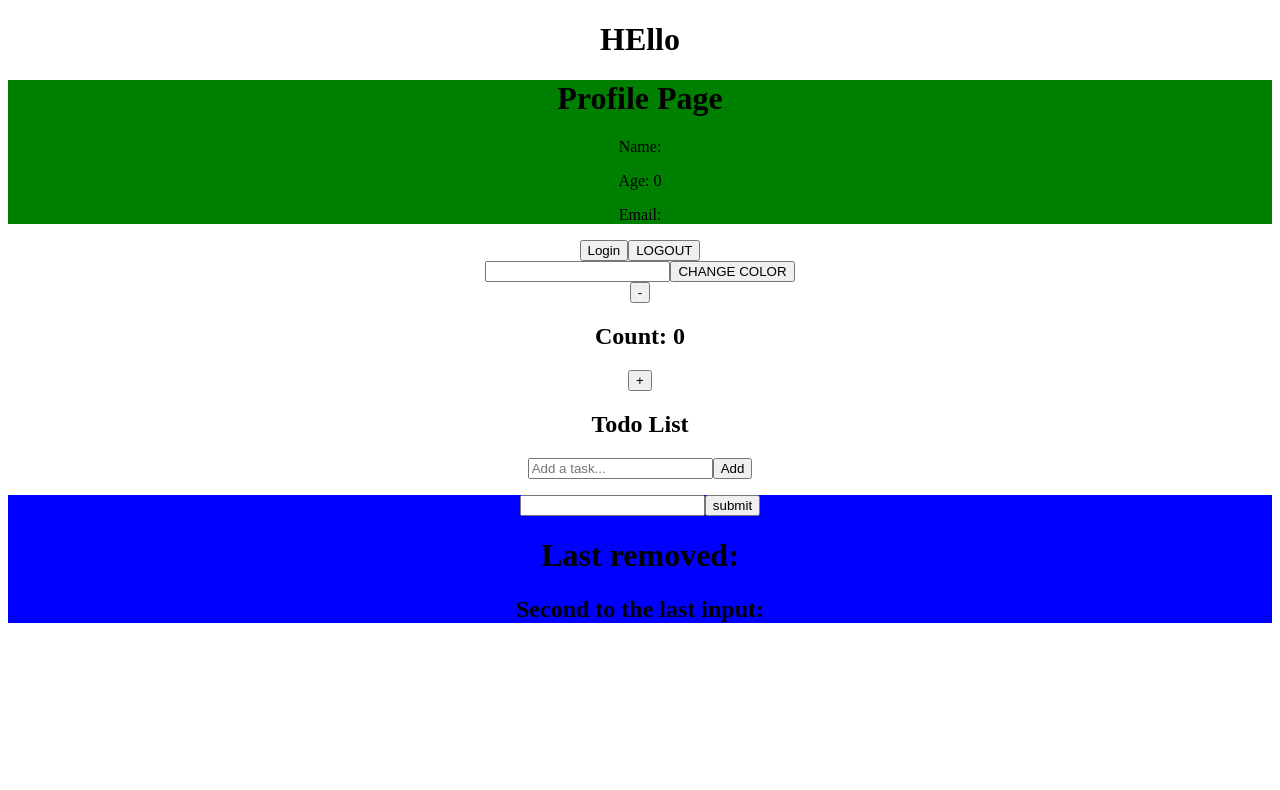
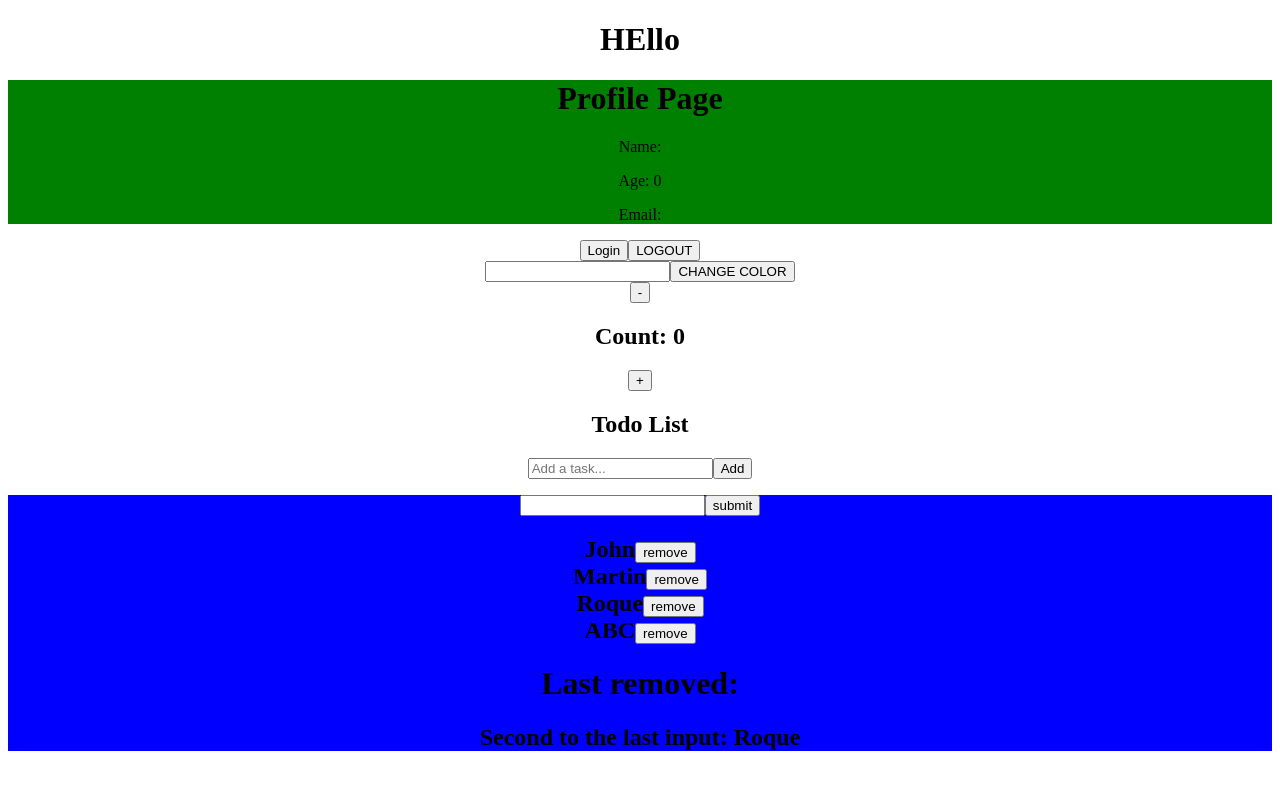
Before and after one commit to johnmartinroque/react-redux, a React (Create React App) app in the folder react-redux/: page / in a window 1280 px wide. Shown: the top 790 px of the page. Built offline with nearby package versions, Linux system fonts and the light colour scheme.

Commit message:
useEffect

```diff
--- a/react-redux/src/components/Input.js
+++ b/react-redux/src/components/Input.js
@@ -17,6 +17,10 @@ function Input() {
     const updateNames = names.filter((_, i) => i !== index);
     setNames(updateNames);
   };
+
+  useEffect(() => {
+    setNames(["John", "Martin", "Roque", "ABC"]);
+  }, []);
 
   return (
     <div style={{ backgroundColor: "blue" }}>
```
